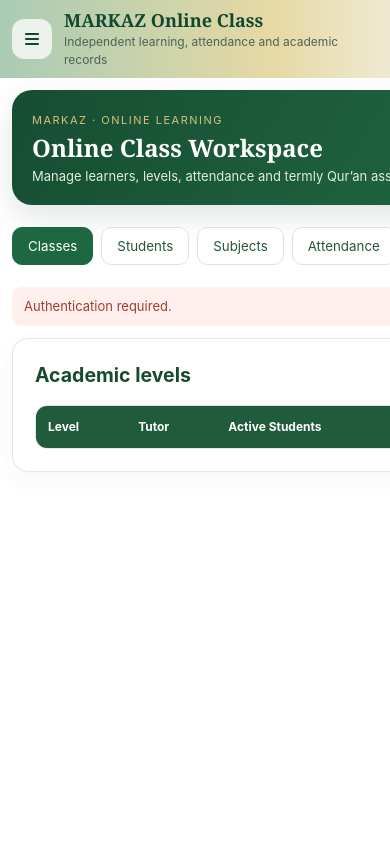
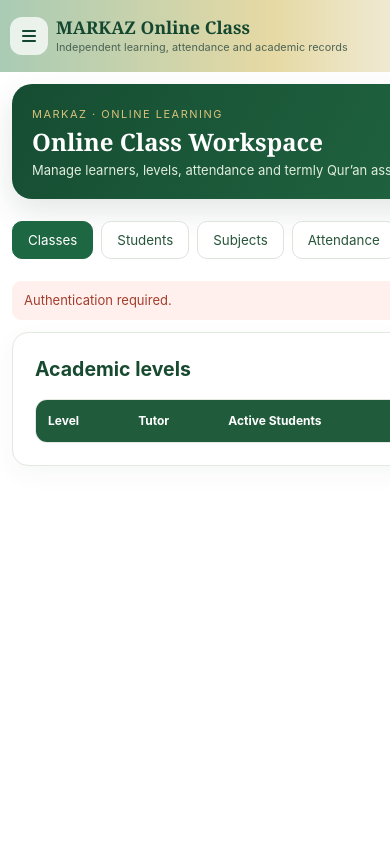
Before and after one commit to youngmsdzunnurain-ship-it/markaz-school-management-system, a PHP site: page /online-class.html in a window 390 px wide; the page is wider, and only the part inside the window is pictured. Run offline with PHP 8.4, Linux system fonts and the light colour scheme; data that the repository does not hold is empty.

Commit message:
fix: prevent dashboard sidebar and topbar clipping

```diff
--- a/public/css/dashboard-2026.css
+++ b/public/css/dashboard-2026.css
@@ -627,3 +627,49 @@ body.role-teacher .teacher-assignment-card .teacher-open-class { min-height:46px
     text-decoration: none;
 }
 .management-dashboard-profile-link:hover { border-color: #c5a45d; background: #fbfaf5; }
+
+
+/* ---------- VIEWPORT-SAFE SHELL & NAVIGATION ---------- */
+/* Keep the sidebar as a fixed viewport column; only its navigation list scrolls. */
+.sidebar{
+  height:calc(100dvh / var(--page-zoom,1));
+  min-height:0;
+  overscroll-behavior:contain;
+}
+.sidebar-nav{
+  flex:1 1 auto;
+  min-height:0;
+  overflow-x:hidden;
+  overflow-y:auto;
+  overscroll-behavior:contain;
+  -webkit-overflow-scrolling:touch;
+  padding-bottom:12px;
+}
+.sidebar-bottom{flex:0 0 auto}
+.sidebar-header{flex:0 0 72px}
+.app{min-height:100dvh;min-height:calc(100dvh / var(--page-zoom,1));align-items:stretch}
+.main-content{min-width:0;min-height:100dvh;min-height:calc(100dvh / var(--page-zoom,1));overflow:visible}
+.topbar{
+  width:100%;
+  min-width:0;
+  min-height:78px;
+  height:auto;
+  flex:0 0 auto;
+  overflow:visible;
+}
+.topbar>div{min-width:0;flex:1 1 auto}
+.topbar h1,.topbar p{max-width:100%;overflow-wrap:anywhere}
+.topbar-actions{min-width:0;flex:0 1 auto}
+@media(max-width:850px){
+  .sidebar{height:100dvh;max-height:100dvh;min-height:0;padding-bottom:max(16px,env(safe-area-inset-bottom))}
+  .sidebar-nav{min-height:0}
+  .topbar{min-height:72px;padding-inline:clamp(10px,3vw,20px);gap:10px}
+  .topbar>div{flex:1 1 0}
+  .topbar h1{font-size:clamp(16px,4.5vw,20px);line-height:1.2}
+  .topbar p{font-size:clamp(10px,2.8vw,12px);line-height:1.3}
+}
+@media(max-width:420px){
+  .topbar{gap:8px;padding-inline:10px}
+  .menu-button{width:38px;height:38px}
+  .topbar-actions{gap:6px}
+}
```
